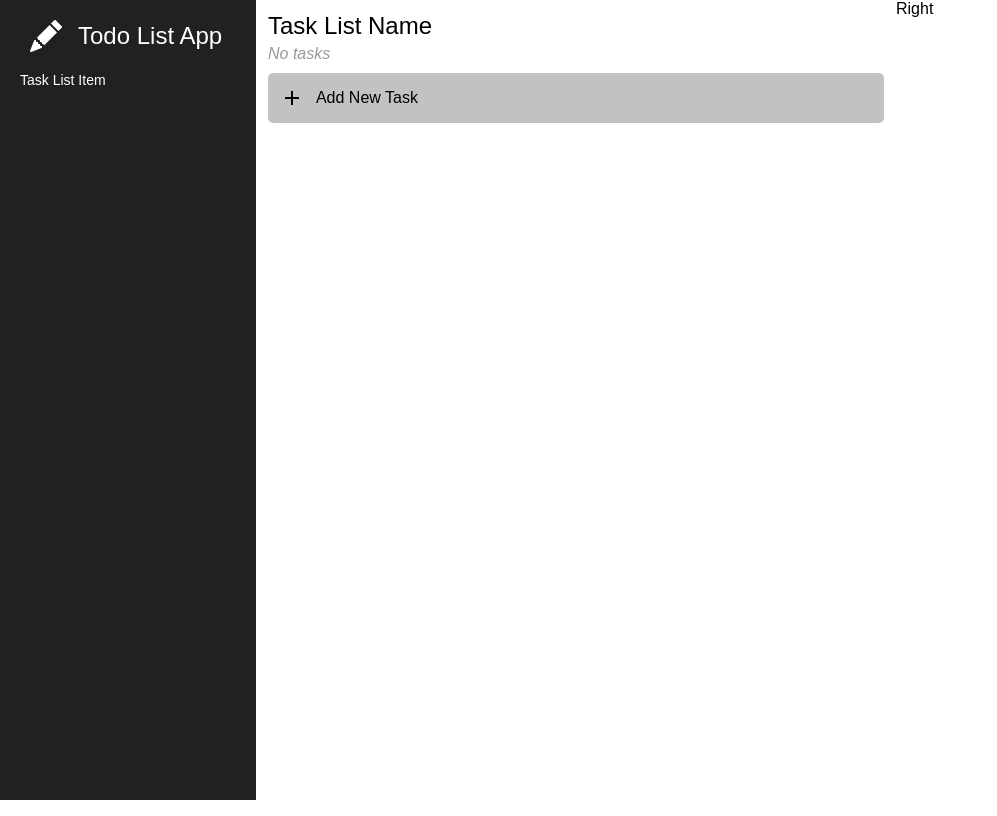
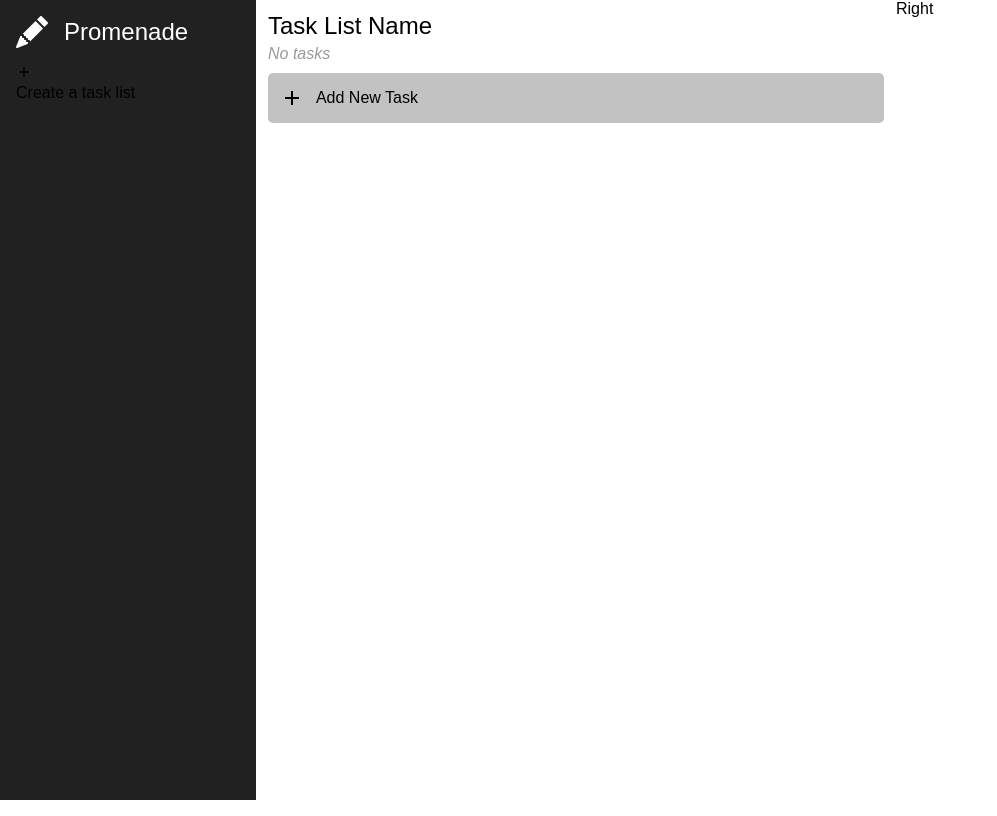
Before and after one commit to patrickiyog/todo-list-app, a React (Create React App) app: page / in a window 1280 px wide. Shown: the whole page, without its empty margins (0-997 px from the left). Built offline with nearby package versions, Linux system fonts and the light colour scheme.

Commit message:
change layout of ui

```diff
--- a/src/App.css
+++ b/src/App.css
@@ -16,6 +16,15 @@ body {
   background-color: #212121;
 }
 
+.left-side-content {
+  height: 100%;
+  margin: 16px;
+}
+
+.left-side-content #logo {
+  padding: 0px 0px 16px 0px;
+}
+
 .center {
   display: flex;
   flex-direction: column;
--- a/src/App.tsx
+++ b/src/App.tsx
@@ -2,6 +2,7 @@ import * as React from 'react';
 import { TaskContext } from './context/TaskContext';
 import './App.css';
 import { Task } from './interfaces/Task';
+import Logo from './components/Logo/Logo';
 import TaskLists from './components/TaskLists/TaskLists';
 import TaskList from './components/TaskList/TaskList';
 
@@ -13,7 +14,12 @@ const App: React.FC = () => {
     <TaskContext.Provider value={{ tasks, setTasks }}>
       <div className="App">
         <div className="left-side">
-          <TaskLists />
+          <div className="left-side-content">
+            <div id="logo">
+              <Logo />
+            </div>
+            <TaskLists />
+          </div>
         </div>
         <div className="center">
           <TaskList />
--- a/src/components/Logo/Logo.css
+++ b/src/components/Logo/Logo.css
@@ -1,6 +1,5 @@
 .logo {
     width: 100%;
-    padding: 0px 10px;
 }
 
 .app-logo {
--- a/src/components/Logo/Logo.tsx
+++ b/src/components/Logo/Logo.tsx
@@ -8,7 +8,7 @@ const Logo = () => {
         <div className="logo">
             <div className="app-logo">
                 <BsFillPencilFill className="app-logo-icon" />
-                <div className="app-logo-name">Todo List App</div>
+                <div className="app-logo-name">Promenade</div>
             </div>
         </div>
     );
--- a/src/components/TaskListItem/TaskListItem.css
+++ b/src/components/TaskListItem/TaskListItem.css
@@ -1,4 +1,4 @@
 .task-list-item {
-    font-size: 14px;
+    font-size: 16px;
     color: #FFFFFF;
 }
--- a/src/components/TaskLists/TaskLists.css
+++ b/src/components/TaskLists/TaskLists.css
@@ -1,8 +1,19 @@
 .task-lists {
     width: 100%;
-    margin: 20px;
 }
 
-.logo-container {
-    margin: 20px 0px;
+.task-list-item-container button {
+    display: flex;
+    align-items: center;
+    padding: 5px 0px;
+    width: 100%;
+    font-size: 18px;
+    color: #FFFFFF;
+    background-color: transparent;
+    border: none;
+    cursor: pointer;
 }
+
+.task-list-item-container input:focus {
+    outline: none;
+}
--- a/src/components/TaskLists/TaskLists.tsx
+++ b/src/components/TaskLists/TaskLists.tsx
@@ -1,17 +1,21 @@
 import React from 'react';
 import './TaskLists.css';
-import Logo from '../Logo/Logo';
+import { MdAdd } from "react-icons/md";
 import TaskListItem from '../TaskListItem/TaskListItem';
 
 const TaskLists = () => {
 
     return (
         <div className="task-lists">
-            <div className="logo-container">
-                <Logo />
-            </div>
             <div className="task-list-item-container">
-                <TaskListItem />
+                <div>
+                    <div>
+                        <MdAdd />
+                    </div>
+                    <div>
+                        Create a task list
+                    </div>
+                </div>
             </div>
         </div>
     );
```
